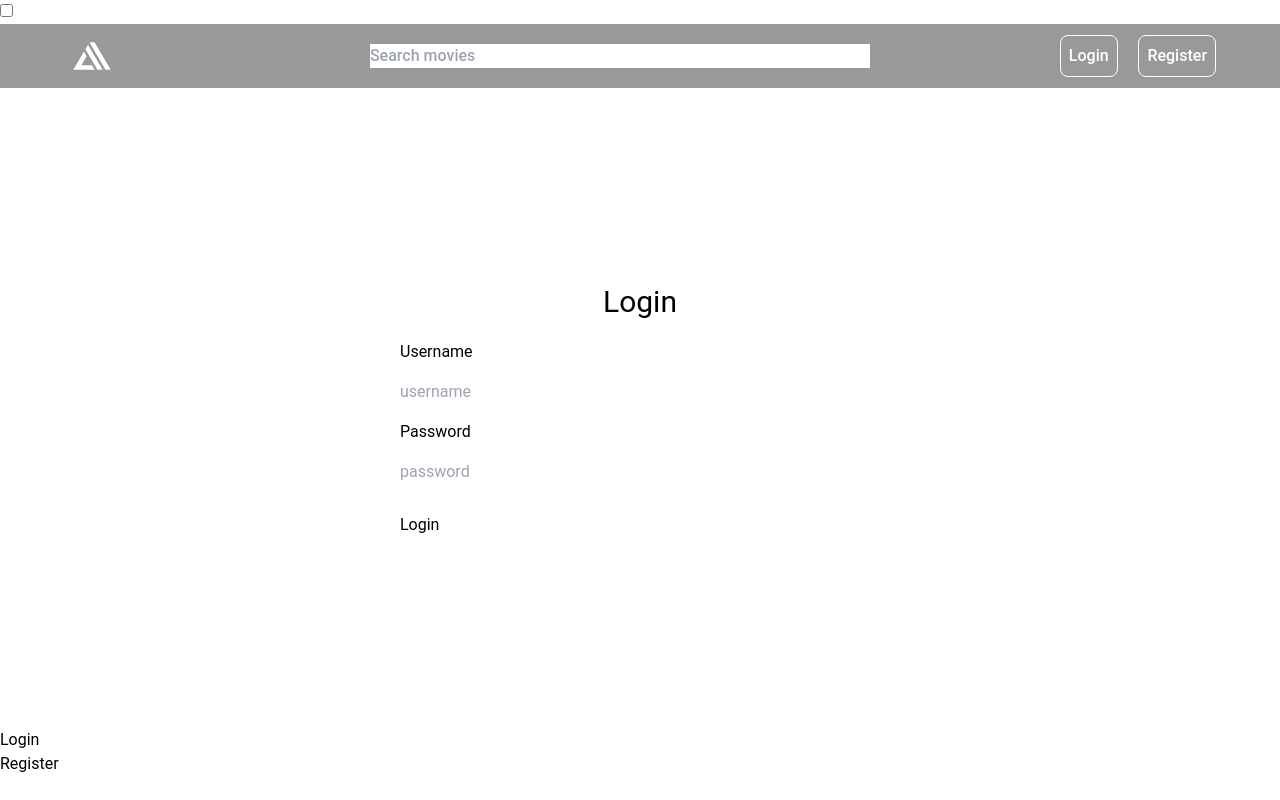
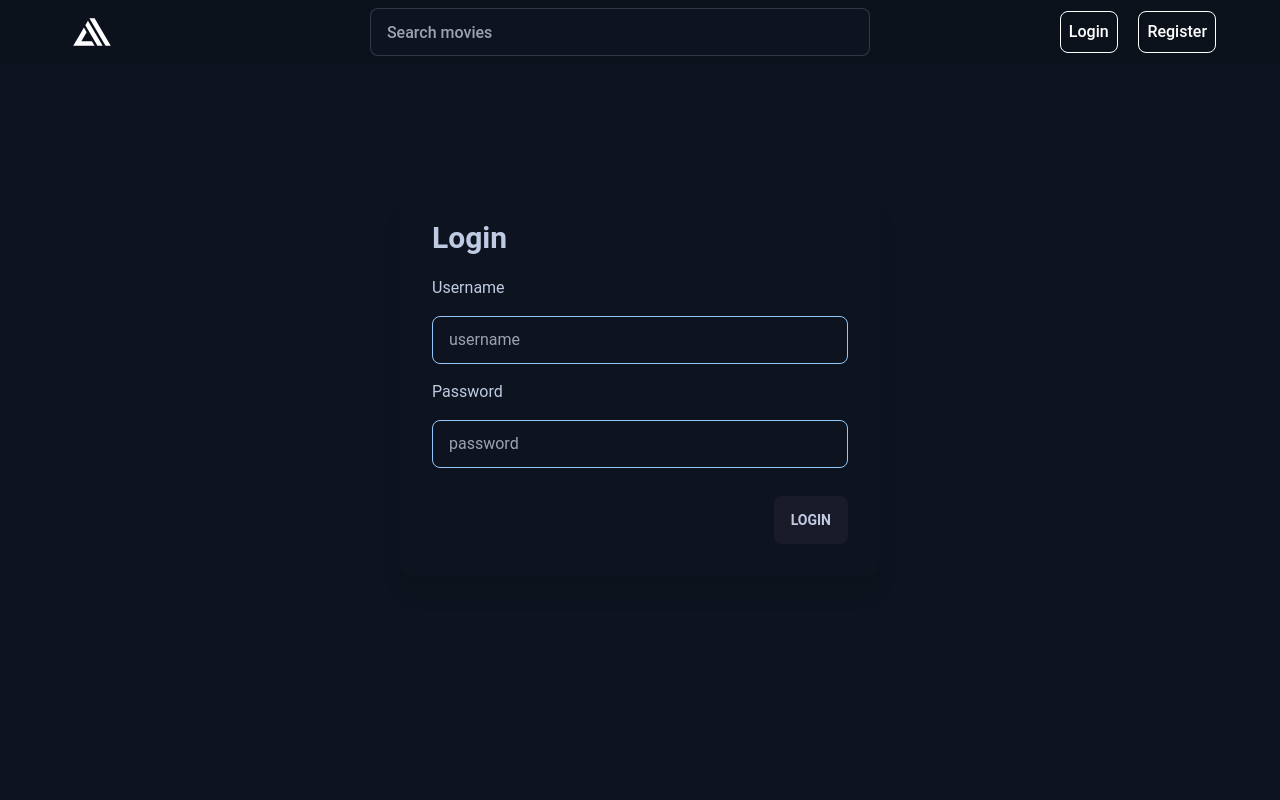
Before and after one commit to csandoval18/movie-app, a React (Create React App) app in the folder client/: page /login in a window 1280 px wide. Built offline with nearby package versions, Linux system fonts and the light colour scheme.

Commit message:
fixed pagination btns, now work through router values

```diff
--- a/client/src/components/HomePage/MovieList/MovieCard/MovieCard.tsx
+++ b/client/src/components/HomePage/MovieList/MovieCard/MovieCard.tsx
@@ -34,7 +34,7 @@ const MovieCard: React.FC<MovieCardProps> = ({ data }) => {
 				<p>{data.Year}</p>
 				<div className='card-actions justify-end'>
 					<button
-						className='btn btn-primary'
+						className='btn btn-outline btn-accent'
 						onClick={() => {
 							navigate(`/movie-details/${data.imdbID}`)
 						}}
@@ -42,7 +42,7 @@ const MovieCard: React.FC<MovieCardProps> = ({ data }) => {
 						Details
 					</button>
 					<button
-						className='btn btn-primary'
+						className='btn btn-outline btn-primary'
 						onClick={() => {
 							setIsFavorite(!isFavorite)
 							handleAddToFavorites()
--- a/client/src/components/HomePage/MovieList/MoviesList.elements.tsx
+++ b/client/src/components/HomePage/MovieList/MoviesList.elements.tsx
@@ -26,4 +26,10 @@ export const PaginationBtnsStyle = styled.div`
 	align-items: center;
 	justify-content: center;
 	padding: 3rem 0;
+	button:hover {
+		background-color: rgba(147, 196, 253, 0.158);
+	}
+	.btn-active:hover {
+		background-color: hsl(var(--p));
+	}
 `
--- a/client/src/components/HomePage/MovieList/MoviesList.tsx
+++ b/client/src/components/HomePage/MovieList/MoviesList.tsx
@@ -21,7 +21,7 @@ const MovieList: React.FC = () => {
 				pageNum: parseInt(pageNum as string),
 			}),
 		)
-	}, [searchInput])
+	}, [searchInput, pageNum])
 	const movies = useAppSelector(selectMovies)
 	console.log('movies movielist:', movies)
 	return (
--- a/client/src/components/HomePage/MovieList/PaginationBtns/PaginationBtns.tsx
+++ b/client/src/components/HomePage/MovieList/PaginationBtns/PaginationBtns.tsx
@@ -9,19 +9,19 @@ import {
 import { PaginationBtnsStyle } from '../MoviesList.elements'
 
 const PaginationBtns = () => {
+	const navigate = useNavigate()
 	const movies = useAppSelector(selectMovies)
 	const { searchInput, pageNum } = useParams()
+	// Have to set the initial values based on input page number in url otherwise pagination buttons wont go to next/prev page
 	const [pagPageNums, setPagPageNums] = useState([1, 2, 3, 4])
 	const [currPageNum, setCurrPageNum] = useState<number>(
 		pageNum ? parseInt(pageNum) : 1,
 	)
 
-	const navigate = useNavigate()
 	let dispatch = useAppDispatch()
-	const searchVal = useAppSelector(selectMovieSearchInput)
 
 	console.log('currpage:', currPageNum)
-	console.log('serachVal:', searchVal)
+	console.log('serachVal:', searchInput)
 
 	const increasePagPages = () => {
 		setPagPageNums(pagPageNums.map((curr: number) => curr + 4))
@@ -29,18 +29,17 @@ const PaginationBtns = () => {
 	const decreasePagPages = () => {
 		setPagPageNums(pagPageNums.map((curr: number) => curr - 4))
 	}
-
 	useEffect(() => {
-		if (searchVal) {
+		if (searchInput) {
 			dispatch(
 				fetchMoviesThunk({
-					searchVal: searchVal,
+					searchVal: searchInput,
 					pageNum: currPageNum,
 				}),
 			)
 			navigate(`/search=${searchInput}&page=${currPageNum}`)
 		} else return
-	}, [searchVal, currPageNum])
+	}, [searchInput, currPageNum])
 	return (
 		<PaginationBtnsStyle>
 			<div className='btn-group'>
@@ -81,6 +80,8 @@ const PaginationBtns = () => {
 						if (currPageNum === pagPageNums[pagPageNums.length - 1])
 							increasePagPages()
 						setCurrPageNum(currPageNum + 1)
+						console.log('curr page num:', currPageNum)
+						navigate(`/search=${searchInput}&page=${currPageNum}`)
 					}}
 				>
 					»
--- a/client/src/components/Navbar/Navbar.elements.ts
+++ b/client/src/components/Navbar/Navbar.elements.ts
@@ -3,7 +3,7 @@ import { device } from '../../styles/deviceSizes'
 
 export const NavbarContainer = styled.nav`
 	align-items: center;
-	background-color: rgba(0, 0, 0, 0.4);
+	background-color: rgba(0, 0, 0, 0.08);
 	backdrop-filter: blur(24px);
 	display: flex;
 	font-size: 16;
--- a/client/src/components/Navbar/SearchBar/SearchBar.tsx
+++ b/client/src/components/Navbar/SearchBar/SearchBar.tsx
@@ -1,6 +1,6 @@
 import React, { useState } from 'react'
 import { AiOutlineArrowLeft } from 'react-icons/ai'
-import { Link, useNavigate } from 'react-router-dom'
+import { redirect } from 'react-router-dom'
 import { useAppDispatch, useAppSelector } from '../../../app/hooks'
 import {
 	fetchMoviesThunk,
@@ -8,18 +8,17 @@ import {
 	setSearchVal,
 } from '../../../features/movie/movieSlice'
 import { setToggleSearchBar } from '../../../features/navbar/navbarSlice'
-import { Flex, HomeBtn } from '../../../styles/GlobalStyles.elements'
 import {
+	ReturnBtn,
 	SearchBarContainer,
-	ReturnBtn,
 	SearchBarInput,
 } from '../Navbar.elements'
+
 interface SearBarProps {
 	className: string
 }
 
 const SearchBar: React.FC<SearBarProps> = ({ className }) => {
-	const navigate = useNavigate()
 	const dispatch = useAppDispatch()
 	const [searchInput, setSearchBarInput] = useState<String | undefined>(
 		useAppSelector(selectMovieSearchInput),
@@ -41,7 +40,7 @@ const SearchBar: React.FC<SearBarProps> = ({ className }) => {
 							e.preventDefault()
 							dispatch(setSearchVal(searchInput))
 							await dispatch(fetchMoviesThunk({ searchVal: searchInput }))
-							navigate(`/search=${searchInput}&page=1`)
+							redirect(`/search=${searchInput}&page=1`)
 						}}
 					>
 						<SearchBarInput
--- a/client/src/styles/GlobalStyles.elements.ts
+++ b/client/src/styles/GlobalStyles.elements.ts
@@ -13,6 +13,15 @@ export const Header = styled.div`
 	text-align: center;
 `
 export const GlobalStyle = createGlobalStyle`
+  // Overriding Daisy UI default button hover colors
+	.btn-accent:hover {
+		background-color: hsl(var(--a)) !important;
+		border: 1px solid hsl(var(--a))!important;
+	}
+	.btn-primary:hover {
+		background-color: hsl(var(--p)) !important;
+		border: 1px solid hsl(var(--p))!important;
+	}
   .px-responsive {
     padding-inline: 1rem;
   }
@@ -32,10 +41,8 @@ export const Flex = styled.div<FlexProps>`
 `
 export const PrimaryButton = styled.button`
 	align-items: center;
-	/* border: 2px solid hsl(var(--n)); */
 	border: 1px solid white;
 	border-radius: 8px;
-	/* color: hsl(var(--n)); */
 	color: white;
 	display: flex;
 	justify-content: center;
@@ -43,10 +50,7 @@ export const PrimaryButton = styled.button`
 	transform: translateY(0);
 	transition: transform 0.5s ease-in-out;
 	&:hover {
-		background-color: #29437a5f;
-		/* background-color: hsl(var(--n));
-		border: 1px solid hsl(var(--p));
-		color: hsl(var(--p)); */
+		background-color: rgba(41, 67, 122, 0.2);
 		transform: translateY(-4px);
 	}
 `
@@ -60,14 +64,12 @@ export const HomeBtn = styled.button`
 	height: 48px;
 	justify-content: center;
 	padding: 0 0.5rem;
-
 	&:hover {
-		background-color: rgba(0, 0, 0, 0.2);
+		background-color: rgba(41, 67, 122, 0.2);
 	}
 `
 export const Card = styled.div`
 	background-color: hsl(var(--n));
-	/* background-color: rgba(25, 34, 57, 90%); */
 	color: #fff;
 	padding: 3rem 3rem;
 	border-radius: 15px;
--- a/client/tailwind.config.tsx
+++ b/client/tailwind.config.js
@@ -10,19 +10,19 @@ module.exports = {
 	daisyui: {
 		themes: [
 			// 'light',
-			'dark',
+			// 'dark',
 			{
 				mytheme: {
-					primary: '#93c5fd',
-					secondary: '#6ee7b7',
-					accent: '#d1d5db',
-					neutral: '#192239',
-					// 'base-100': '#111827',
-					'base-100': '#ffffff',
-					info: '#84A6F0',
-					success: '#86efac',
-					warning: '#fcd34d',
-					error: '#F07775',
+					primary: 'rgb(147, 197, 253)',
+					secondary: 'rgb(110, 231, 183)',
+					accent: 'rgb(209, 213, 219)',
+					neutral: 'rgb(25, 28, 40)',
+					'base-100': 'rgb(14, 20, 31)',
+					// 'base-100': '#ffffff',
+					info: 'rgb(132, 166, 240)',
+					success: 'rgb(134, 239, 172)',
+					warning: 'rgb(252, 211, 77)',
+					error: 'rgb(240, 119, 117)',
 				},
 			},
 		],
--- a/client/tsconfig.json
+++ b/client/tsconfig.json
@@ -16,5 +16,5 @@
 		"noEmit": true,
 		"jsx": "react-jsx"
 	},
-	"include": ["src", "postcss.config.ts", "../server/types.ts", "../server/types.ts"]
+	"include": ["src", "postcss.config.js", "../server/types.ts", "../server/types.ts"]
 }
```
Also changed, not shown: client/postcss.config.js (renamed from client/postcss.config.ts).
